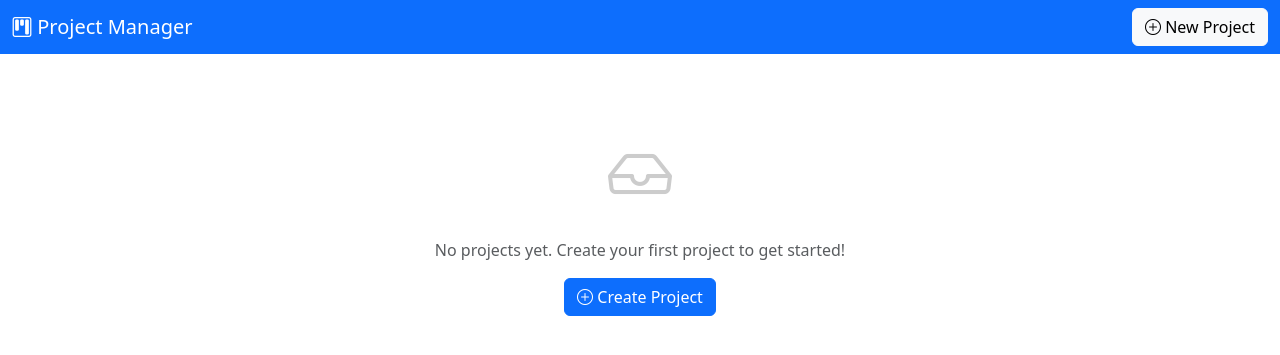
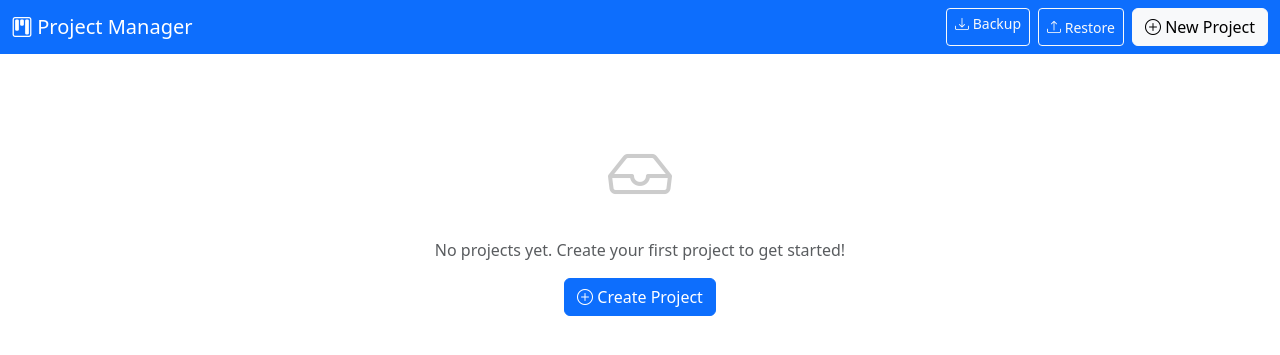
Before and after one commit to jhatala-myth/nProject, a Flask app: page / in a window 1280 px wide. Shown: the top 355 px of the page. Run offline with Flask 3, Linux system fonts and the light colour scheme; data that the repository does not hold is empty.

```diff
--- a/app.py
+++ b/app.py
@@ -1,12 +1,15 @@
-from flask import Flask, render_template, request, redirect, url_for, jsonify
+from flask import Flask, render_template, request, redirect, url_for, jsonify, send_file, flash
 from datetime import datetime
 import sqlite3
 import os
 import base64
 import markdown
 import re
+import json
+import io
 
 app = Flask(__name__)
+app.secret_key = os.environ.get('SECRET_KEY', 'dev-secret-key-change-in-production')
 
 # Ensure data directory exists
 DATA_DIR = '/app/data' if os.path.exists('/app') else './data'
@@ -478,6 +481,156 @@ def add_comment():
 
     return jsonify({'success': False}), 400
 
+@app.route('/backup')
+def backup():
+    """Export all data as a JSON backup file"""
+    db = get_db()
+
+    projects = [dict(row) for row in db.execute('SELECT * FROM projects').fetchall()]
+    tasks    = [dict(row) for row in db.execute('SELECT * FROM tasks').fetchall()]
+    comments = [dict(row) for row in db.execute('SELECT * FROM comments').fetchall()]
+
+    db.close()
+
+    backup_data = {
+        'backup_version': '1.0',
+        'created_at': datetime.now().isoformat(),
+        'projects': projects,
+        'tasks': tasks,
+        'comments': comments
+    }
+
+    filename = f"project_manager_backup_{datetime.now().strftime('%Y%m%d_%H%M%S')}.json"
+    buf = io.BytesIO(json.dumps(backup_data, indent=2, ensure_ascii=False).encode('utf-8'))
+    buf.seek(0)
+
+    return send_file(
+        buf,
+        mimetype='application/json',
+        as_attachment=True,
+        download_name=filename
+    )
+
+@app.route('/restore', methods=['POST'])
+def restore():
+    """Restore data from a JSON backup file"""
+    if 'backup_file' not in request.files:
+        flash('No file selected', 'danger')
+        return redirect(url_for('index'))
+
+    file = request.files['backup_file']
+    if not file or not file.filename.endswith('.json'):
+        flash('Please upload a valid .json backup file', 'danger')
+        return redirect(url_for('index'))
+
+    try:
+        backup_data = json.loads(file.read().decode('utf-8'))
+
+        if 'backup_version' not in backup_data:
+            flash('Invalid backup file format', 'danger')
+            return redirect(url_for('index'))
+
+        mode = request.form.get('restore_mode', 'merge')
+        db = get_db()
+
+        if mode == 'replace':
+            # Wipe existing data
+            db.execute('DELETE FROM comments')
+            db.execute('DELETE FROM tasks')
+            db.execute('DELETE FROM projects')
+            db.execute("DELETE FROM sqlite_sequence WHERE name IN ('projects','tasks','comments')")
+
+        if mode == 'replace':
+            # Insert with original IDs
+            for p in backup_data.get('projects', []):
+                db.execute('''
+                    INSERT OR REPLACE INTO projects (id, name, description, status, icon_data, created_at)
+                    VALUES (?, ?, ?, ?, ?, ?)
+                ''', (p['id'], p['name'], p.get('description'), p.get('status', 'active'),
+                      p.get('icon_data'), p.get('created_at')))
+
+            for t in backup_data.get('tasks', []):
+                db.execute('''
+                    INSERT OR REPLACE INTO tasks (id, project_id, parent_task_id, name, description, status, created_at)
+                    VALUES (?, ?, ?, ?, ?, ?, ?)
+                ''', (t['id'], t['project_id'], t.get('parent_task_id'), t['name'],
+                      t.get('description'), t.get('status', 'pending'), t.get('created_at')))
+
+            for c in backup_data.get('comments', []):
+                db.execute('''
+                    INSERT OR REPLACE INTO comments (id, entity_type, entity_id, content, author, created_at)
+                    VALUES (?, ?, ?, ?, ?, ?)
+                ''', (c['id'], c['entity_type'], c['entity_id'], c['content'],
+                      c.get('author', 'Unknown'), c.get('created_at')))
+
+        else:  # merge: insert without IDs, letting SQLite auto-assign new ones
+            # Build mapping old_id → new_id for projects and tasks
+            proj_map = {}
+            for p in backup_data.get('projects', []):
+                cur = db.execute('''
+                    INSERT INTO projects (name, description, status, icon_data, created_at)
+                    VALUES (?, ?, ?, ?, ?)
+                ''', (p['name'], p.get('description'), p.get('status', 'active'),
+                      p.get('icon_data'), p.get('created_at')))
+                proj_map[p['id']] = cur.lastrowid
+
+            task_map = {}
+            # First pass: insert top-level tasks
+            for t in backup_data.get('tasks', []):
+                if t.get('parent_task_id') is None:
+                    new_proj_id = proj_map.get(t['project_id'], t['project_id'])
+                    cur = db.execute('''
+                        INSERT INTO tasks (project_id, parent_task_id, name, description, status, created_at)
+                        VALUES (?, ?, ?, ?, ?, ?)
+                    ''', (new_proj_id, None, t['name'], t.get('description'),
+                          t.get('status', 'pending'), t.get('created_at')))
+                    task_map[t['id']] = cur.lastrowid
+
+            # Second pass: insert subtasks
+            for t in backup_data.get('tasks', []):
+                if t.get('parent_task_id') is not None:
+                    new_proj_id = proj_map.get(t['project_id'], t['project_id'])
+                    new_parent_id = task_map.get(t['parent_task_id'], t['parent_task_id'])
+                    cur = db.execute('''
+                        INSERT INTO tasks (project_id, parent_task_id, name, description, status, created_at)
+                        VALUES (?, ?, ?, ?, ?, ?)
+                    ''', (new_proj_id, new_parent_id, t['name'], t.get('description'),
+                          t.get('status', 'pending'), t.get('created_at')))
+                    task_map[t['id']] = cur.lastrowid
+
+            for c in backup_data.get('comments', []):
+                # Remap entity_id if the entity was a task we just created
+                entity_id = c['entity_id']
+                if c['entity_type'] == 'task':
+                    entity_id = task_map.get(c['entity_id'], c['entity_id'])
+                elif c['entity_type'] == 'project':
+                    entity_id = proj_map.get(c['entity_id'], c['entity_id'])
+
+                db.execute('''
+                    INSERT INTO comments (entity_type, entity_id, content, author, created_at)
+                    VALUES (?, ?, ?, ?, ?)
+                ''', (c['entity_type'], entity_id, c['content'],
+                      c.get('author', 'Unknown'), c.get('created_at')))
+
+        db.commit()
+        db.close()
+
+        counts = {
+            'projects': len(backup_data.get('projects', [])),
+            'tasks': len(backup_data.get('tasks', [])),
+            'comments': len(backup_data.get('comments', []))
+        }
+        mode_label = 'replaced' if mode == 'replace' else 'merged'
+        flash(f"Backup {mode_label} successfully: {counts['projects']} projects, {counts['tasks']} tasks, {counts['comments']} comments.", 'success')
+
+    except json.JSONDecodeError:
+        flash('Invalid JSON file – could not parse backup', 'danger')
+    except Exception as e:
+        flash(f'Restore failed: {str(e)}', 'danger')
+
+    return redirect(url_for('index'))
+
+
 if __name__ == '__main__':
     init_db()
     app.run(host='0.0.0.0', port=5000, debug=True)
--- a/templates/index.html
+++ b/templates/index.html
@@ -143,13 +143,33 @@
             <span class="navbar-brand mb-0 h1">
                 <i class="bi bi-kanban"></i> Project Manager
             </span>
-            <button class="btn btn-light" data-bs-toggle="modal" data-bs-target="#addProjectModal">
-                <i class="bi bi-plus-circle"></i> New Project
-            </button>
+            <div class="d-flex gap-2">
+                <a href="{{ url_for('backup') }}" class="btn btn-outline-light btn-sm" title="Download backup">
+                    <i class="bi bi-download"></i> Backup
+                </a>
+                <button class="btn btn-outline-light btn-sm" data-bs-toggle="modal" data-bs-target="#restoreModal" title="Restore from backup">
+                    <i class="bi bi-upload"></i> Restore
+                </button>
+                <button class="btn btn-light" data-bs-toggle="modal" data-bs-target="#addProjectModal">
+                    <i class="bi bi-plus-circle"></i> New Project
+                </button>
+            </div>
         </div>
     </nav>
 
     <div class="container">
+        <!-- Flash messages -->
+        {% with messages = get_flashed_messages(with_categories=true) %}
+        {% if messages %}
+            {% for category, message in messages %}
+            <div class="alert alert-{{ category }} alert-dismissible fade show" role="alert">
+                <i class="bi bi-{% if category == 'success' %}check-circle{% else %}exclamation-triangle{% endif %}"></i>
+                {{ message }}
+                <button type="button" class="btn-close" data-bs-dismiss="alert"></button>
+            </div>
+            {% endfor %}
+        {% endif %}
+        {% endwith %}
         {% if projects %}
         <div class="project-list">
             {% for project in projects %}
@@ -311,6 +331,51 @@
     <form id="deleteProjectForm" method="POST" style="display: none;">
     </form>
 
+    <!-- Restore Modal -->
+    <div class="modal fade" id="restoreModal" tabindex="-1">
+        <div class="modal-dialog">
+            <div class="modal-content">
+                <div class="modal-header">
+                    <h5 class="modal-title"><i class="bi bi-upload"></i> Restore from Backup</h5>
+                    <button type="button" class="btn-close" data-bs-dismiss="modal"></button>
+                </div>
+                <form method="POST" action="{{ url_for('restore') }}" enctype="multipart/form-data">
+                    <div class="modal-body">
+                        <div class="mb-3">
+                            <label for="backupFile" class="form-label">Backup File (.json) *</label>
+                            <input type="file" class="form-control" id="backupFile" name="backup_file" accept=".json" required>
+                        </div>
+                        <div class="mb-3">
+                            <label class="form-label">Restore Mode *</label>
+                            <div class="form-check">
+                                <input class="form-check-input" type="radio" name="restore_mode" id="modeMerge" value="merge" checked>
+                                <label class="form-check-label" for="modeMerge">
+                                    <strong>Merge</strong> — add backup data alongside existing data
+                                </label>
+                            </div>
+                            <div class="form-check">
+                                <input class="form-check-input" type="radio" name="restore_mode" id="modeReplace" value="replace">
+                                <label class="form-check-label" for="modeReplace">
+                                    <strong>Replace</strong> — delete all existing data and restore from backup
+                                </label>
+                            </div>
+                        </div>
+                        <div class="alert alert-warning py-2 mb-0" id="replaceWarning" style="display:none;">
+                            <i class="bi bi-exclamation-triangle"></i>
+                            <strong>Warning:</strong> Replace mode will permanently delete all current data.
+                        </div>
+                    </div>
+                    <div class="modal-footer">
+                        <button type="button" class="btn btn-secondary" data-bs-dismiss="modal">Cancel</button>
+                        <button type="submit" class="btn btn-primary" id="restoreSubmitBtn">
+                            <i class="bi bi-upload"></i> Restore
+                        </button>
+                    </div>
+                </form>
+            </div>
+        </div>
+    </div>
+
     <script src="https://cdn.jsdelivr.net/npm/bootstrap@5.3.0/dist/js/bootstrap.bundle.min.js"></script>
     <script>
         async function deleteProject(projectId) {
@@ -336,6 +401,23 @@
                 document.getElementById('iconPreview').style.display = 'none';
             }
         });
+
+        // Restore mode warning
+        document.querySelectorAll('input[name="restore_mode"]').forEach(radio => {
+            radio.addEventListener('change', function() {
+                const warning = document.getElementById('replaceWarning');
+                const btn = document.getElementById('restoreSubmitBtn');
+                if (this.value === 'replace') {
+                    warning.style.display = 'block';
+                    btn.classList.replace('btn-primary', 'btn-danger');
+                    btn.innerHTML = '<i class="bi bi-exclamation-triangle"></i> Replace & Restore';
+                } else {
+                    warning.style.display = 'none';
+                    btn.classList.replace('btn-danger', 'btn-primary');
+                    btn.innerHTML = '<i class="bi bi-upload"></i> Restore';
+                }
+            });
+        });
     </script>
 </body>
 </html>
```
